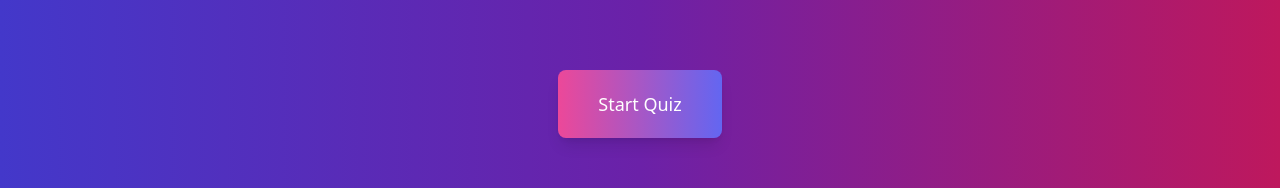
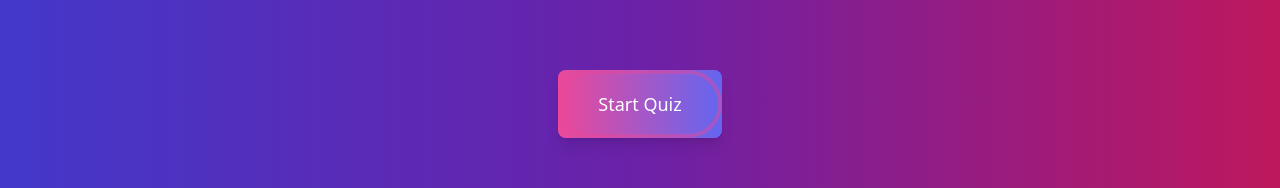
Before and after one commit to NKSG100/quiz-app-nextjs, a Next.js app: page /selectSubject in a window 1280 px wide. Both pictures are taken after a click on the button "Science: Mathematics". Shown: the part 406-594 px from the top of the page. Built offline with nearby package versions, Linux system fonts and the light colour scheme.

Commit message:
Update page.js

```diff
--- a/src/app/selectSubject/page.js
+++ b/src/app/selectSubject/page.js
@@ -52,9 +52,13 @@ const SelectSubject = () => {
       {selectedSubject && (
         <div className="flex justify-center mt-8">
           <Link href={`/quiz?subject=${selectedSubject}`}>
-            <button className="px-10 py-5 bg-gradient-to-r from-pink-500 to-indigo-500 rounded-lg text-lg font-medium shadow-lg transform transition-all duration-300 hover:scale-110 hover:rotate-6 focus:outline-none focus:ring-4 focus:ring-pink-500">
-              Start Quiz
+            <button className="px-10 py-5 bg-gradient-to-r from-pink-500 to-indigo-500 rounded-lg text-lg font-medium shadow-lg transform transition-all duration-300 hover:scale-110 hover:rotate-6 focus:outline-none focus:ring-4 focus:ring-pink-500 relative overflow-hidden group">
+              <span className="absolute inset-0 w-full h-full bg-gradient-to-r from-pink-500 to-indigo-500 opacity-40 group-hover:opacity-100 transition-opacity duration-500"></span>
+              <span className="relative z-10">Start Quiz</span>
+              <div className="absolute inset-0 w-full h-full bg-gradient-to-r from-pink-400 via-purple-500 to-indigo-600 blur-xl opacity-0 group-hover:opacity-100 transition-opacity duration-300"></div>
+              <div className="absolute inset-0 w-full h-full border-4 border-pink-500 rounded-full opacity-0 group-hover:opacity-100 animate-pulse transition-opacity duration-500"></div>
             </button>
+
           </Link>
         </div>
       )}
```
